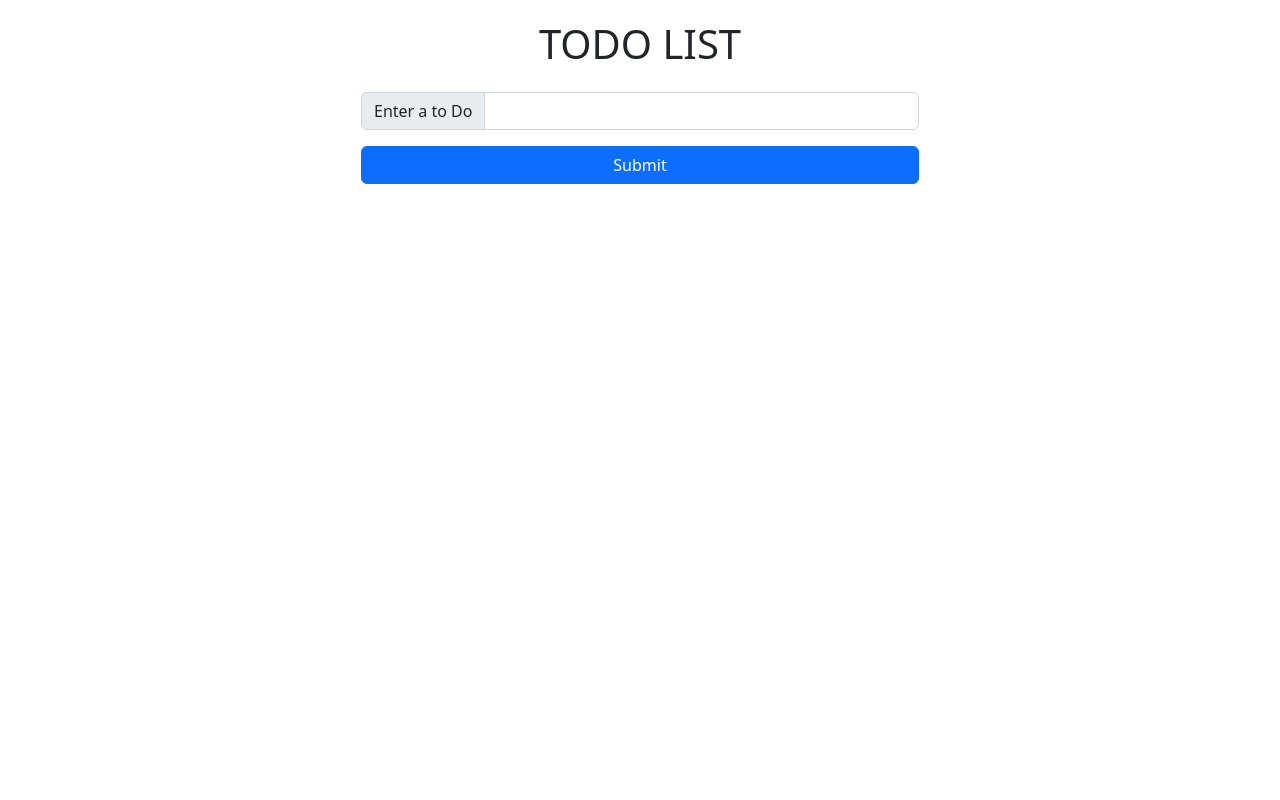
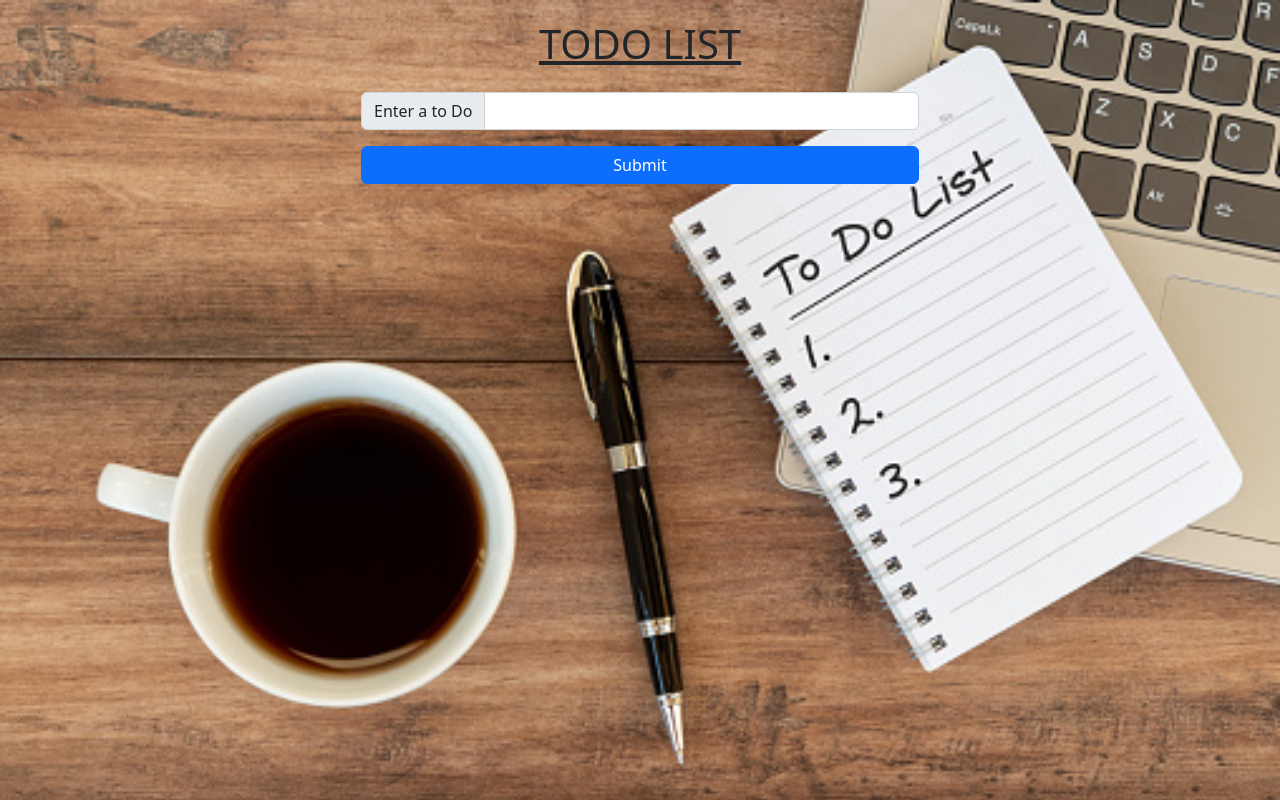
Before and after one commit to Mudil27/To-Do-List-App, a plain HTML site: page index.html in a window 1280 px wide. Drawn offline with nearby package versions, Linux system fonts and the light colour scheme.

Commit message:
Finished the Project

```diff
--- a/styles.css
+++ b/styles.css
@@ -4,10 +4,15 @@
 
 body {
     padding: 20px;
+    /* background-image: url('download2.jpg'); */
+    background-image: url('todo1.jpg');
+    background-repeat: no-repeat;
+    background-size: cover;
 }
 
 h1 {
     text-align: center;
+    text-decoration: underline;
 }
 
 .container {
```
Also changed, not shown: app.js (line endings or trailing spaces), download (1).jpg (added), download.jpg (added), download2.jpg (added), todo.jpg (added), todo1.jpg (added).
